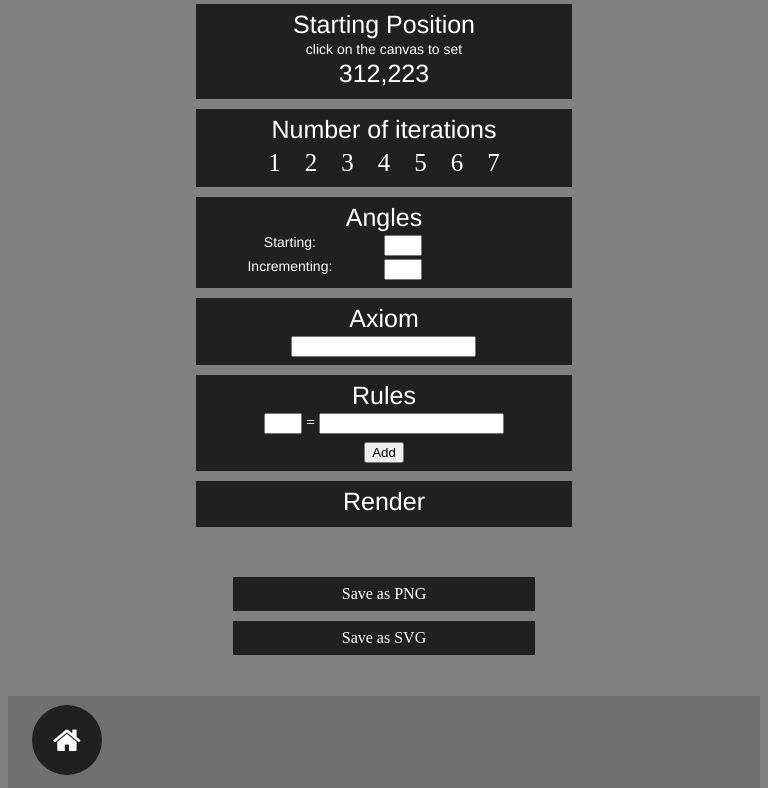
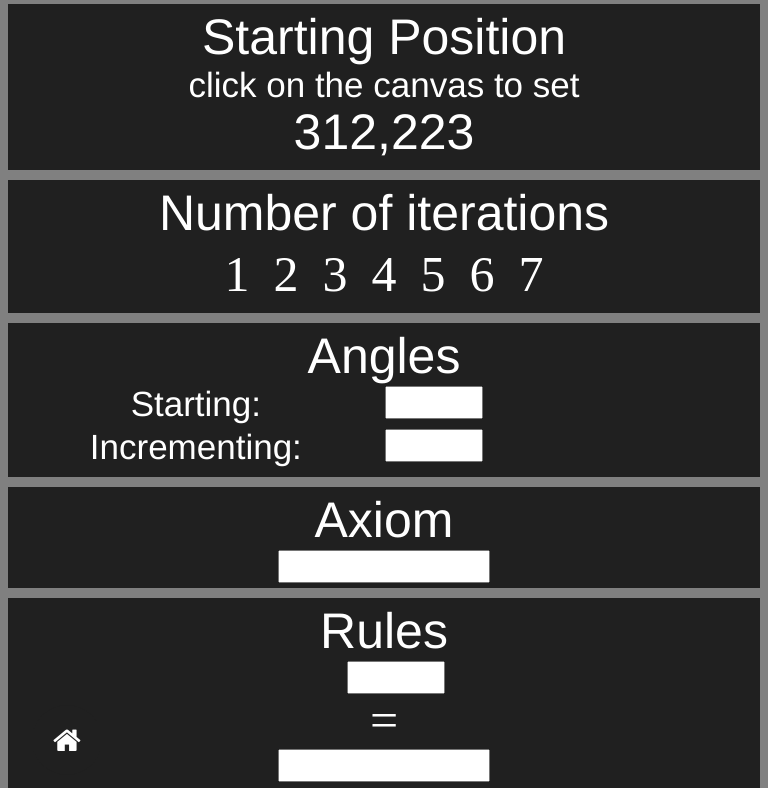
Before and after one commit to monicaivan25/l-fractr, a plain HTML site: page createOwn.html in a window 768 px wide. Shown: the top 788 px of the page. Drawn offline with Linux system fonts and the light colour scheme.

Commit message:
media pentru own

```diff
--- a/createOwn.html
+++ b/createOwn.html
@@ -42,29 +42,46 @@
 			</div>
 			<div class="asideItem" id="asit3">
 				<p class="myh1">Angles</p>
-				<div style="display: grid; grid-template-columns: 50% 50%	;
-				grid-template-rows: auto"><p class="myh2">Starting: </p> <input type="text" class="smallInput" id="startDegree"/></div>
+				<div style="display: grid; grid-template-columns: 50% 50%; grid-template-rows: auto">
+					<p class="myh2">Starting: </p>
+					<div class="anglesInput">
+						<input type="text" class="smallInput" id="startDegree"/>
+					</div>
+				</div>
 				<div style="height:3px"></div>
-				<div style="display: grid; grid-template-columns: 50% 50%;
-				grid-template-rows: auto""><p class="myh2">Incrementing: </p> <input type="text" class="smallInput" id="incrDegree"/></div>
+				<div style="display: grid; grid-template-columns: 50% 50%; grid-template-rows: auto">
+					<p class="myh2">Incrementing: </p>
+					<div class="anglesInput">
+						<input type="text" class="smallInput" id="incrDegree"/>
+					</div>
+				</div>
 			</div>
 			<div class="asideItem" id="asit4">
 				<p class="myh1">Axiom</p>
+				<div class="axrule">
 					<input type="text" id="axiom"/>
+				</div>
 			</div>
 			<div class="asideItem" id="asit5">
 				<p class="myh1">Rules</p>
-				<div><input type="text" class="smallInput" id="literal"/> <span style="color: white;">=</span> <input type="text" id="rule"/></div>
+				<div>
+					<div class="anglesInput" id="rulesSmall">
+						<input type="text" class="smallInput" id="literal"/>
+					</div>
+					<span id="eq" style="color: white;">=</span>
+					<div class="axrule">
+						<input type="text" id="rule"/></div>
+					</div>
 					<div style="height:8px"></div>
-				<button>Add</button>
+					<button id="addbutton">Add</button>
 				</div>
 				<div class="asideItem" id="asit6">
 					<p class="myh1">Render</p>
 				</div>
 
 				<div style="margin-top:50px" id="asit7">
-				<div class="asideItem" style="color:white; width:40%; margin-left:30%">Save as PNG</div>
-				<div class="asideItem" style="color:white; width:40%; margin-left:30%">Save as SVG</div>
+					<div class="asideItem" id="save1">Save as PNG</div>
+					<div class="asideItem" id="save2">Save as SVG</div>
 				</div>
 
 			</aside>
--- a/styleOwn.css
+++ b/styleOwn.css
@@ -87,22 +87,35 @@ input[type=text]{
 	width:30px;
 }
 
+#save1{
+	color:white;
+	width:40%;
+	margin-left:30%
+}
+#save2{
+	color:white;
+	width:40%;
+	margin-left:30%
+}
 
-@media only screen and (max-width: 1000px) {
+@media only screen and (max-width: 1000px) and (min-width: 501px) {
 	.wrapper{
 		padding-left: 1%;
 		padding-right: 1%;
 		padding-top: 0.5%;
-		height: 98%;
-		width: 98%;
+		height: 98vh;
+		width: 98vw;
 		display: grid;
 		grid-template-columns: auto;
-		grid-template-rows: auto 50%;
+		grid-template-rows: auto auto;
 		grid-gap:4%;
 	}
 	.canvas{
 		grid-row: 2/3;
 		grid-column: 1/2;
+		height: 98vw;
+		width: 98vw;
+		margin-bottom:10px;
 	}
 	aside{
 		grid-row: 1/2;
@@ -112,12 +125,65 @@ input[type=text]{
 	.asideItem{
 		text-align: center;
 		width: auto;
-		margin-left:25%;
-		max-width:50%;
+		max-width:100%;
 		padding-top: 8px;
 		padding-bottom: 8px;
 		background-color: #202020;
 		margin-bottom: 10px;
 	}
-
+	.myh1{
+		line-height: 50px;
+		font-size: 50px;
+	}
+	.myh2{
+		line-height: 35px;
+		font-size: 35px;
+	}
+	input[type=radio] + label{
+		font-size: 50px;
+	}
+	#save1{
+		width:100%;
+		margin:0px;
+		line-height: 50px;
+		font-size: 50px;
+	}
+	#save2{
+		width:100%;
+		margin:0px;
+		line-height: 50px;
+		font-size: 50px;
+	}
+	input[type=text]{
+		width:100%;
+		height:90%;
+	}
+	.anglesInput{
+		height:30px;
+		width:100px;
+	}
+	.axrule{
+		margin-left:35%;
+		height:30px;
+		width:30%;
+	}
+	#eq{
+		padding-top:10px;
+		font-size: 50px;
+	}
+	#rulesSmall{
+		margin-left:45%;
+	}
+	#addbutton{
+		height:50px;
+		width:100px;
+		font-size:30px;
+		background-color: #202020;
+		color: white;
+		border:2px solid white;
+		text-align: center;
+		text-decoration:none;
+		cursor:pointer;
+		margin:4px 2px;
+	}
 }
```
Lines whose indentation alone changed are shown as unchanged.
